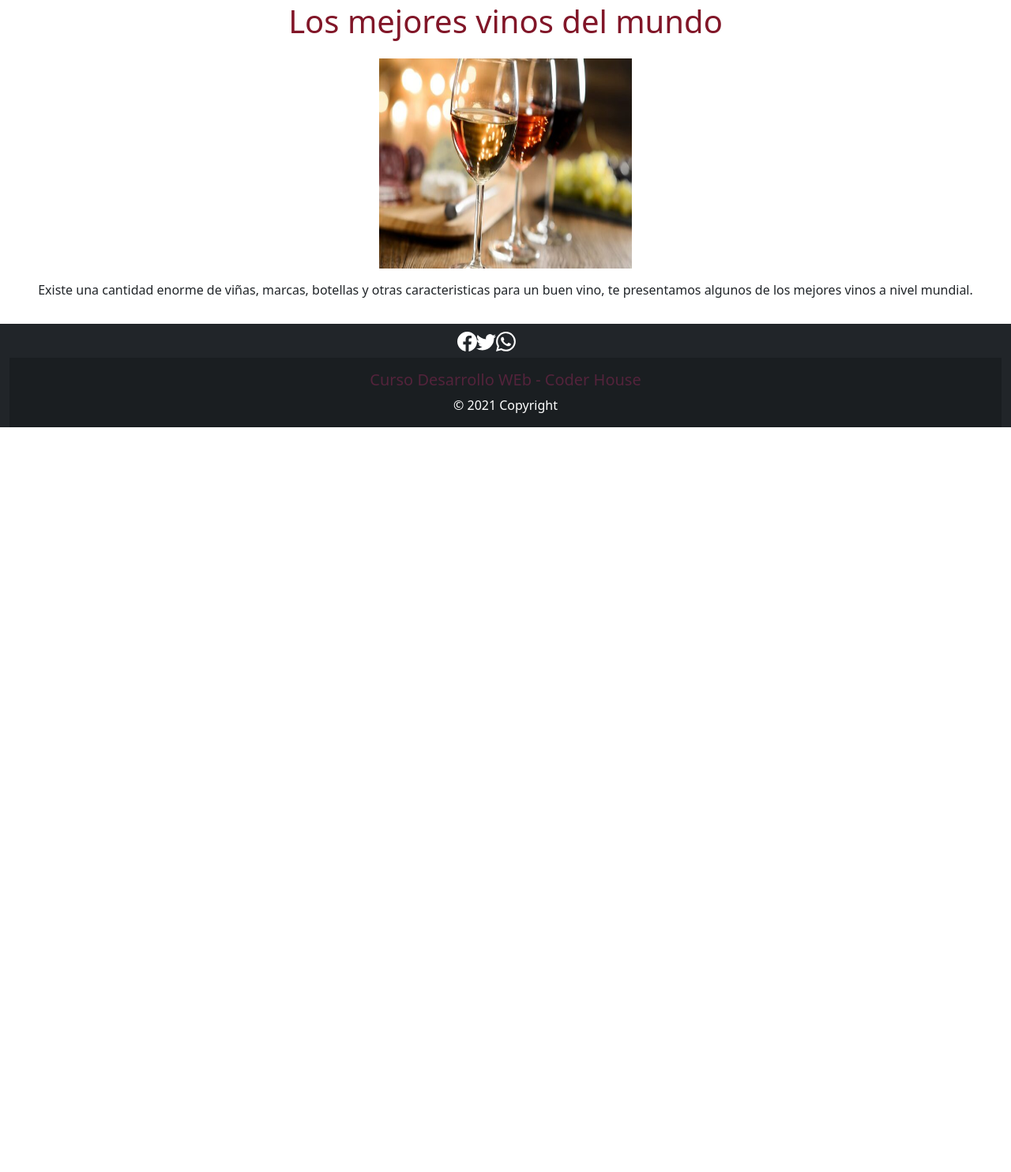
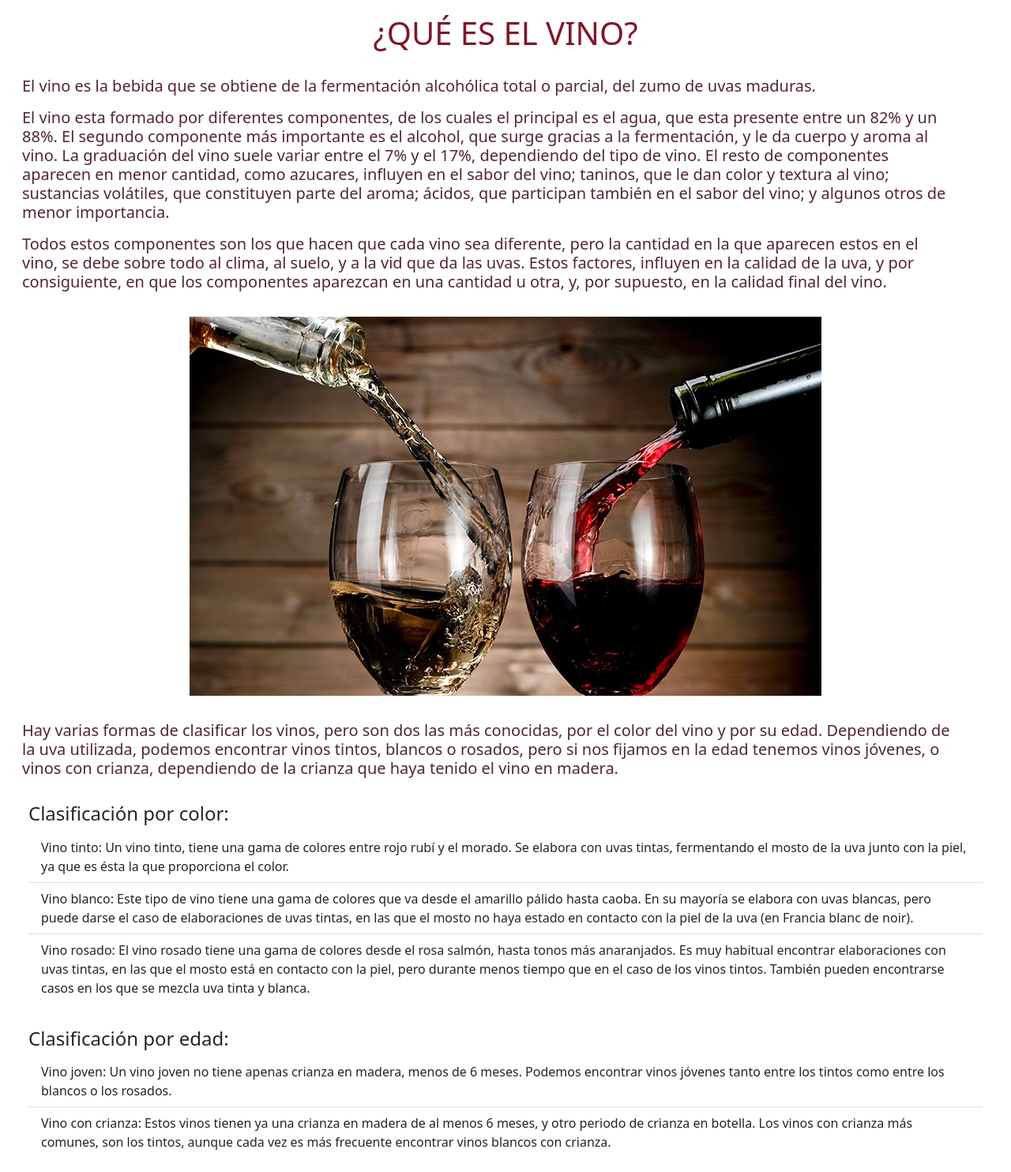
Before and after one commit to MoisesBal/proyecto_mundo_del_vino, a website: page vinos.html in a window 1280 px wide. Shown: the part 135-1619 px from the top of the page at 79% size. Before the commit the page ends 800 px from the top, so only its background shows below. Drawn offline with nearby package versions, Linux system fonts and the light colour scheme.

Commit message:
Se agrega pagina vino.html

```diff
--- a/vinos.html
+++ b/vinos.html
@@ -58,25 +58,76 @@
 <!--Menú (Fin)-->
 
 <section>
-  <div class="container-fluid separacion centrarTexto">
+  <div class="container-fluid separacion ">
       <div class="row">
         <div class="col-md-12">
-              <h1>Los mejores vinos del mundo</h1>
+              <h1 class="centrarTexto">¿QUÉ ES EL VINO?</h1>
+              <h5 class="m-3 pe-5" >El vino es la bebida que se obtiene de la fermentación alcohólica total o parcial, del
+                zumo de uvas maduras.</h5>
+
+              <h5 class="m-3 pe-5" >El vino esta formado por diferentes componentes, de los cuales el principal es el agua,
+                que esta presente entre un 82% y un 88%. El segundo componente más importante es el alcohol, que surge gracias a
+                la fermentación, y le da cuerpo y aroma al vino. La graduación del vino suele variar entre el 7% y el 17%,
+                dependiendo del tipo de vino. El resto de componentes aparecen en menor cantidad, como azucares, influyen en
+                el sabor del vino; taninos, que le dan color y textura al vino; sustancias volátiles, que constituyen parte del
+                aroma; ácidos, que participan también en el sabor del vino; y algunos otros de menor importancia.</h5>
+
+              <h5 class="m-3 pe-5" >Todos estos componentes son los que hacen que cada vino sea diferente, pero la cantidad en
+                la que aparecen estos en el vino, se debe sobre todo al clima, al suelo, y a la vid que da las uvas.
+                Estos factores, influyen en la calidad de la uva, y por consiguiente, en que los componentes aparezcan en
+                una cantidad u otra, y, por supuesto, en la calidad final del vino.</h5>
+
+              <div class="d-flex justify-content-evenly"><img src="imagen/vinos1.jpg" class="img-fluid p-3"></div>
+
+              <h5 class="m-3 pe-5" >Hay varias formas de clasificar los vinos, pero son dos las más conocidas, por el color
+                del vino y por su edad. Dependiendo de la uva utilizada, podemos encontrar vinos tintos, blancos o rosados, pero
+                si nos fijamos en la edad tenemos vinos jóvenes, o vinos con crianza, dependiendo de la crianza que haya tenido
+                el vino en madera.</h5>
+
+                <div class="container-fluid separacion ">
+                  <div class="row">
+                      <div class="col-md-12 offset-md-0">
+                          <div>
+                            <ul class="list-group list-group-flush">
+                              <h4>Clasificación por color:</h4>
+                              <li class="list-group-item">Vino tinto: Un vino tinto, tiene una gama de colores entre rojo rubí y el
+                                 morado. Se elabora con uvas tintas, fermentando el mosto de la uva junto con la piel, ya que es
+                                 ésta la que proporciona el color.</li>
+                              <li class="list-group-item">Vino blanco: Este tipo de vino tiene una gama de colores que va desde el
+                                 amarillo pálido hasta caoba. En su mayoría se elabora con uvas blancas, pero puede darse el caso de
+                                 elaboraciones de uvas tintas, en las que el mosto no haya estado en contacto con la piel de la uva
+                                 (en Francia blanc de noir).</li>
+                              <li class="list-group-item">Vino rosado: El vino rosado tiene una gama de colores desde el rosa salmón, hasta tonos
+                                más anaranjados. Es muy habitual encontrar elaboraciones con uvas tintas, en las que el mosto está en contacto con
+                                 la piel, pero durante menos tiempo que en el caso de los vinos tintos. También pueden encontrarse casos en los que
+                                 se mezcla uva tinta y blanca.</li>
+                            </ul>
+                          </div>
+                      </div>
                   </div>
                 </div>
 
+                <div class="container-fluid separacion ">
                   <div class="row">
-        <div class="col-md-12 separacion">
-          <div><img src="imagen/vinos.jpg" class="img-fluid imagen--tamaño "></div>
+                      <div class="col-md-12 offset-md-0">
+                          <div>
+                            <ul class="list-group list-group-flush">
+                              <h4>Clasificación por edad:</h4>
+                              <li class="list-group-item">Vino joven: Un vino joven no tiene apenas crianza en madera, menos de 6
+                                meses. Podemos encontrar vinos jóvenes tanto entre los tintos como entre los blancos o los rosados.</li>
+                              <li class="list-group-item">Vino con crianza: Estos vinos tienen ya una crianza en madera de al menos
+                                6 meses, y otro periodo de crianza en botella. Los vinos con crianza más comunes, son los tintos,
+                                aunque cada vez es más frecuente encontrar vinos blancos con crianza.</li>
+                            </ul>
+                          </div>
+                      </div>
                   </div>
                 </div>
 
-      <div class="row">
-        <div class="col-md-12">
-            <p>Existe una cantidad enorme de viñas, marcas, botellas y otras caracteristicas  para un buen vino, te presentamos algunos de los mejores vinos a nivel mundial.</p>
-          </div>
-      </div>
-  </div>
+              <h5 class="m-3 pe-5" ></h5>
+
+              <h5 class="m-3 pe-5" ></h5>
+
 </section>
 
  <!--INICIO FOOTER-->
```
Also changed, not shown: enologos.html (+2 -2 lines), imagen/vinos1.jpg (added). Lines whose indentation alone changed are shown as unchanged.
